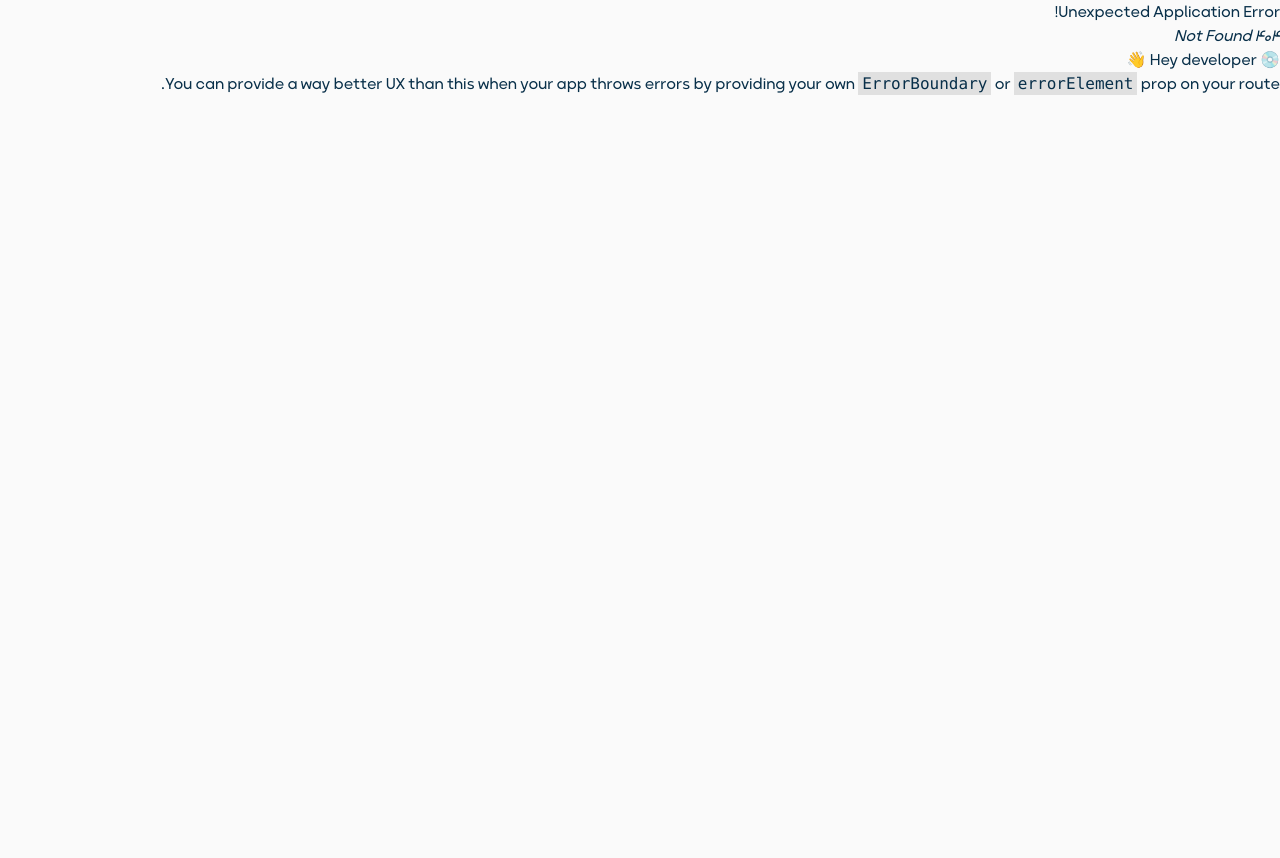
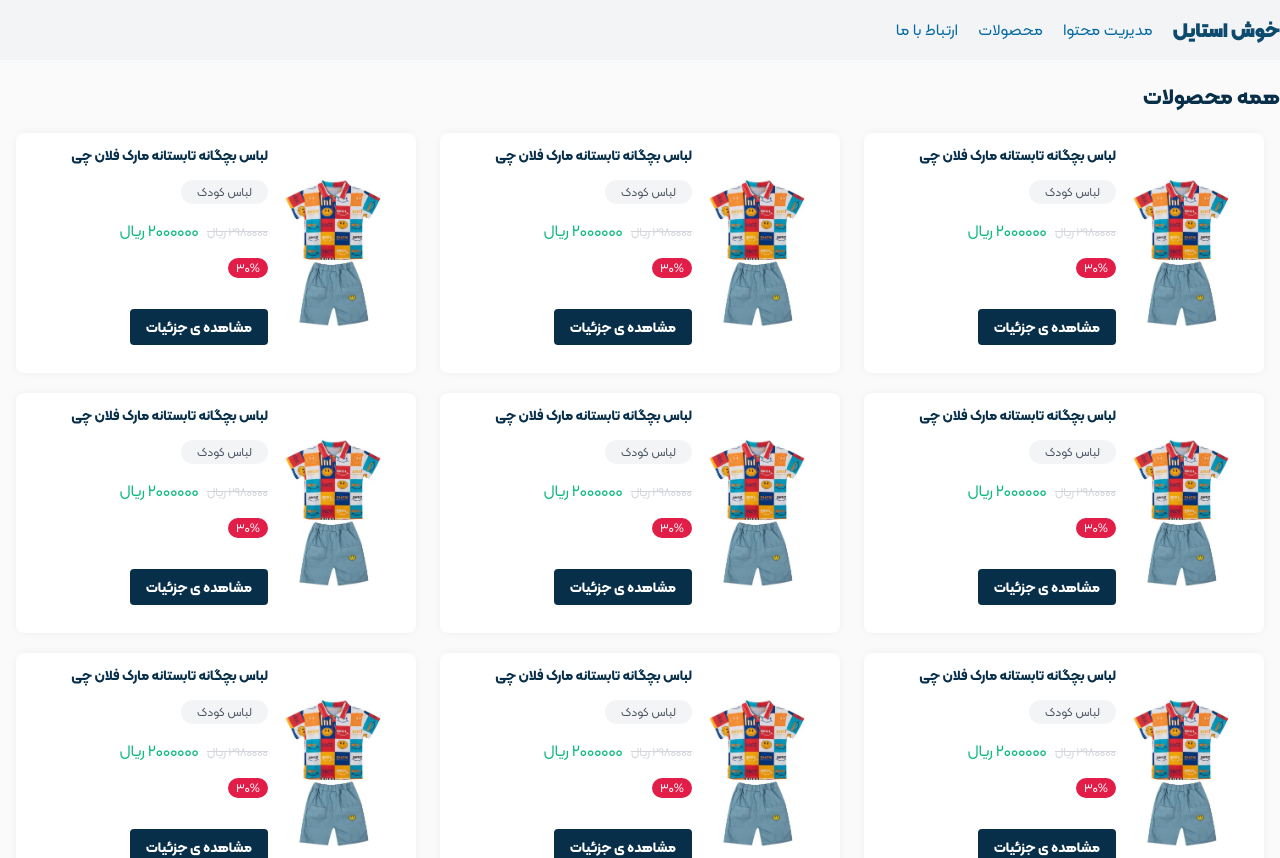
Before and after one commit to mbadangiz/02MiniOnlineShop, a React (Vite) app: page /products in a window 1280 px wide. Before the commit this address had no page. Shown: the top 858 px of the page. Before the commit the page ends 800 px from the top, so only its background shows below. Built offline with nearby package versions, Linux system fonts and the light colour scheme.

Commit message:
products page style is done.

```diff
--- a/src/Components/Common/Button/Button.jsx
+++ b/src/Components/Common/Button/Button.jsx
@@ -1,11 +1,11 @@
 const Button = ({ data }) => {
-  const { type, text } = data;
+  const { type, text, size } = data;
   return (
     <div>
       <button
-        className="w-[300px] h-12 bg-gradient-to-br
-        -from-[10%] from-cyan-600 to-80% to-sky-950 text-white
-        rounded my-4"
+        className={`${
+          size === "small" ? "w-max text-sm px-4 py-2" : "w-[300px] h-12"
+        }   bg-sky-950 text-white f-bold   rounded my-4`}
         type={type}
       >
         {text}
--- a/src/Components/Home/Home.jsx
+++ b/src/Components/Home/Home.jsx
@@ -1,13 +1,32 @@
-import Header from "../Header/Header";
 import NavBar from "../NavBar/NavBar";
+import { useEffect, useState } from "react";
+import { Outlet } from "react-router-dom";
 
 const Home = () => {
+  const [isFixed, setIsFixed] = useState(false);
+  useEffect(() => {
+    window.addEventListener("scroll", () => {
+      const height = (
+        document.documentElement ||
+        document.body.parentNode ||
+        document.body
+      ).scrollTop;
+
+      if (height > 60) setIsFixed(true);
+      else setIsFixed(false);
+    });
+  }, []);
+
   return (
     <div className="w-full">
-      <div className="px-3 h-[60px] sm:px-10 w-full lg:px-0 bg-gray-100 backdrop-blur-lg">
+      <div
+        className={`${
+          isFixed && "fixed mb-[60px]"
+        } px-3 h-[60px] sm:px-10 w-full lg:px-0 bg-gray-100 backdrop-blur-lg`}
+      >
         <NavBar />
       </div>
-      <Header />
+      <Outlet />
     </div>
   );
 };
--- a/src/Components/NavBar/NavBar.jsx
+++ b/src/Components/NavBar/NavBar.jsx
@@ -1,3 +1,4 @@
+import { useEffect, useState } from "react";
 import { Link } from "react-router-dom";
 
 const navItemsList = [
@@ -14,7 +15,7 @@ const navItemsList = [
 
 const NavBar = () => {
   return (
-    <div className="w-1280max h-full mx-auto flex flex-row flex-wrap gap-x-5 items-center content-center">
+    <div className="w-1280max h-full mx-auto flex flex-row flex-wrap gap-x-5 items-center content-center sticky top-0">
       {navItemsList.map((item) => (
         <NavItems key={item.id} data={item} />
       ))}
--- /dev/null
+++ b/src/Components/ProductsCard/ProductsCard.jsx
@@ -0,0 +1,36 @@
+import { Link } from "react-router-dom";
+import Button from "../Common/Button/Button";
+
+const ProductsCard = () => {
+  return (
+    <div className="w-[400px] h-60 bg-white rounded-lg px-5 py-3  box-shadow-card flex flex-row items-center content-center  ">
+      <img src="./../Img/Img-Products.jpg" className="h-40" alt="" />
+      <div className="flex flex-col flex-wrap h-full justify-between text-sm">
+        <h2 className="f-bold">لباس بچگانه تابستانه مارک فلان چی</h2>
+        <div className="w-max text-xs rounded-2xl text-gray-600 bg-gray-100 py-1 px-4 ">
+          لباس کودک
+        </div>
+        <p className="f-bold text-base">
+          <span className="line-through text-gray-300 ml-1 text-xs ">
+            2980000 ریال
+          </span>
+
+          <span className=" text-emerald-500 text-base mr-1 ">
+            2000000 ریال
+          </span>
+        </p>
+
+        <p className="text-xs w-max text-white bg-rose-600 py-[2px] px-2 rounded-2xl">
+          30%
+        </p>
+        <Link to="/productDetail/id">
+          <Button
+            data={{ type: "button", text: "مشاهده ی جزئیات", size: "small" }}
+          />
+        </Link>
+      </div>
+    </div>
+  );
+};
+
+export default ProductsCard;
--- /dev/null
+++ b/src/Components/ProductsList/ProductsList.jsx
@@ -0,0 +1,21 @@
+import CMSFieldsTitles from "../CMSFieldsTitles/CMSFieldsTitles";
+import Button from "../Common/Button/Button";
+import ProductsCard from "../ProductsCard/ProductsCard";
+const s = [
+  1, 2, 3, 4, 5, 6, 7, 8, 9, 10, 11, 12, 13, 14, 15, 16, 17, 18, 19, 20, 21, 22,
+  23, 24, 25, 26, 27, 28, 29,
+];
+const ProductsList = () => {
+  return (
+    <div className="w-1280max mx-auto py-5">
+      <CMSFieldsTitles text="همه محصولات" />
+      <div className="w-full h-max py-5 flex flex-row justify-center flex-wrap gap-x-6 gap-y-5 ">
+        {s.map((it) => (
+          <ProductsCard key={it} />
+        ))}
+      </div>
+    </div>
+  );
+};
+
+export default ProductsList;
--- a/src/index.css
+++ b/src/index.css
@@ -41,6 +41,9 @@
   .bg-svg {
     background-image: url("./Img/Img-Header3.svg");
   }
+  .box-shadow-card {
+    box-shadow: 0px 0px 11px -3px rgba(0, 0, 0, 0.1);
+  }
 }
 * {
   margin: 0;
```
Also changed, not shown: src/main.jsx (+14 -4 lines), public/Img/Img-Products.jpg (added).
